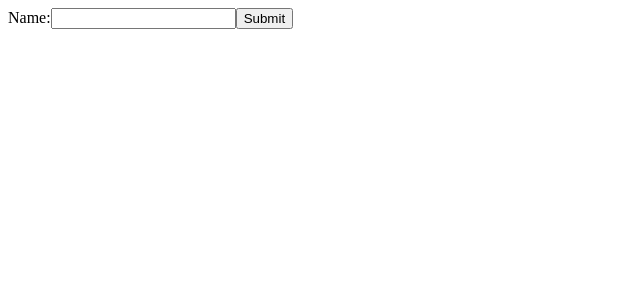
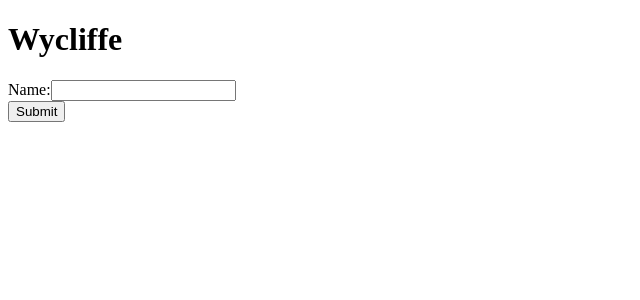
Before and after one commit to saintwycliffe/lingolab, a React (Create React App) app: page / in a window 1280 px wide. Shown: the top 300 px of the page, without its empty margins (0-640 px from the left). Built offline with nearby package versions, Linux system fonts and the light colour scheme.

Commit message:
Help Flexbox, init.

```diff
--- a/src/components/App.js
+++ b/src/components/App.js
@@ -1,4 +1,5 @@
 import React, { Component } from 'react';
+import './Style.css';
 
 export default class App extends Component {
 	constructor(props) {
@@ -39,11 +40,16 @@ export default class App extends Component {
 				<header className="App-header">
 
 					<form onSubmit={this.handleSubmit}>
-						<label>
-							Name:
-							<input type="text" value={this.state.inputValue} onChange={this.updateInputValue}/>
-						</label>
+						<div ClassName="submit">
+						<div Classname="header"><h1>Wycliffe</h1></div>
+						<div Classname="name-input">
+							<label>
+								Name:
+								<input type="text" value={this.state.inputValue} onChange={this.updateInputValue}/>
+							</label>
+						</div>
 						<input type="submit" value="Submit"/>
+						</div>
 					</form>
 
 				</header>
--- /dev/null
+++ b/src/components/Style.css
@@ -0,0 +1,7 @@
+.submit {
+  display: flex;
+  flex-direction: column;
+  justify-content: space-between;
+  align-items: center;
+  height: 90vh;
+}
```
Also changed, not shown: 1 other file (tests, documents, lock files or other folders).
